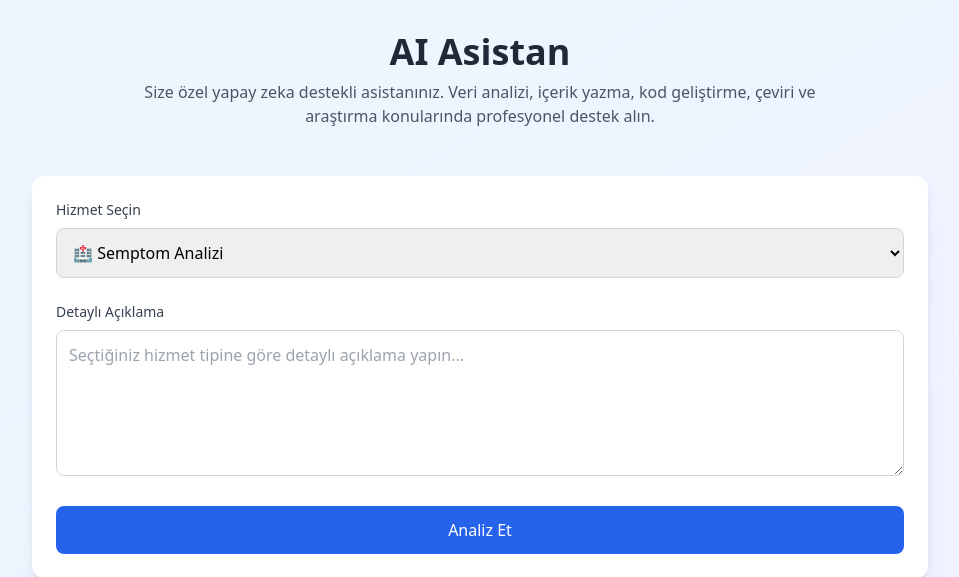
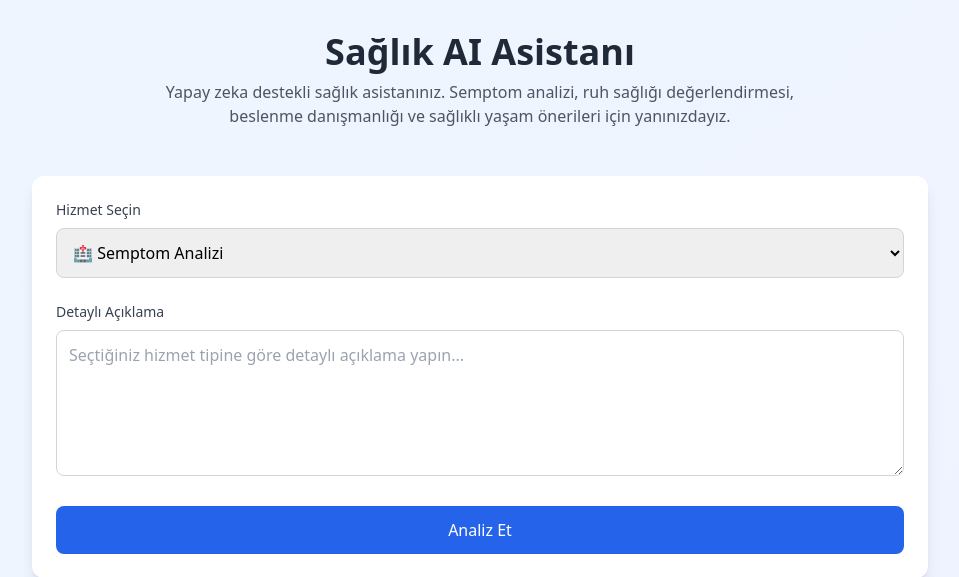
Before and after one commit to iryah/saglik1, a Python web app: template templates/index.html in a window 1280 px wide. Shown: the top 577 px of the page, without its empty margins (160-1119 px from the left). Run offline with Jinja, Linux system fonts and the light colour scheme; the template is opened without the code that fills it, so the values that code supplies are empty; some libraries are stand-ins or nearby versions.

Commit message:
Update index.html

```diff
--- a/templates/index.html
+++ b/templates/index.html
@@ -48,14 +48,13 @@
 </head>
 <body class="bg-gradient-to-br from-blue-50 to-indigo-50 min-h-screen">
     <div class="container mx-auto px-4 py-8">
-        <!-- Header -->
-        <header class="text-center mb-12">
-            <h1 class="text-4xl font-bold text-gray-800 mb-2">AI Asistan</h1>
-            <p class="text-gray-600 max-w-2xl mx-auto">
-                Size özel yapay zeka destekli asistanınız. Veri analizi, içerik yazma, kod geliştirme,
-                çeviri ve araştırma konularında profesyonel destek alın.
-            </p>
-        </header>
+  <header class="text-center mb-12">
+    <h1 class="text-4xl font-bold text-gray-800 mb-2">Sağlık AI Asistanı</h1>
+    <p class="text-gray-600 max-w-2xl mx-auto">
+        Yapay zeka destekli sağlık asistanınız. Semptom analizi, ruh sağlığı değerlendirmesi,
+        beslenme danışmanlığı ve sağlıklı yaşam önerileri için yanınızdayız.
+    </p>
+</header>
 
         <!-- Ana İçerik -->
         <div class="max-w-4xl mx-auto">
```
